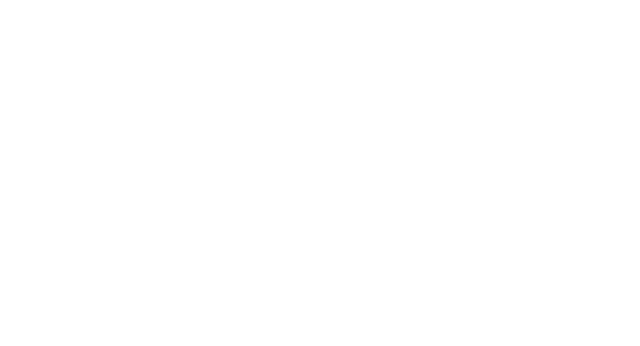
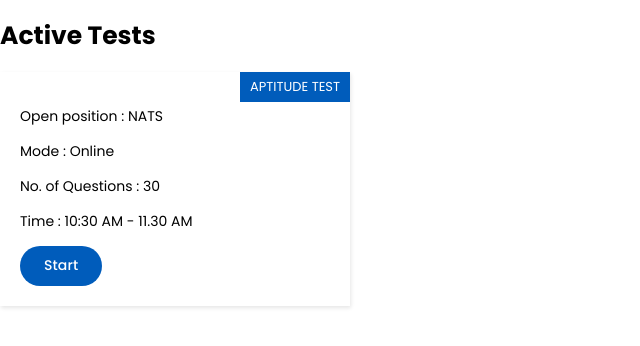
Before and after one commit to sarathcr/hire-assist, an Angular app: page /candidate/test in a window 1280 px wide. Before the commit this address led to /. Shown: the top 346 px of the page, without its empty margins (0-640 px from the left). Built offline with nearby package versions, Linux system fonts and the light colour scheme; a web font is replaced by a local one.

Commit message:
added radio button in assessment component

```diff
--- a/src/app/app.routes.ts
+++ b/src/app/app.routes.ts
@@ -3,12 +3,13 @@ import { Routes } from '@angular/router';
 import { setLayout } from './shared/resolvers/set-layout.resolver';
 import { PageLayout } from './shared/enum/enum';
 import { AssessmentComponent } from './modules/assessment/assessment.component';
+import { CandidateComponent } from './modules/candidate/candidate.component';
 
 export const routes: Routes = [
   { path: '', redirectTo: 'candidate', pathMatch: 'full' },
   {
-    path: 'assessment',
-    component: AssessmentComponent,
+    path: 'candidate',
+    component: CandidateComponent,
     resolve: {
       layout: setLayout(PageLayout.DashBoard),
     },
@@ -17,6 +18,7 @@ export const routes: Routes = [
       {
         path: 'test',
         component: AssessmentComponent,
+        runGuardsAndResolvers: 'always',
         resolve: {
           layout: setLayout(PageLayout.FullScreen),
         },
--- a/src/app/layouts/fullscreen-layout/fullscreen-layout.component.html
+++ b/src/app/layouts/fullscreen-layout/fullscreen-layout.component.html
@@ -1 +1 @@
-<p>fullscreen-layout works!</p>
+<div class="fullscreen__content"><ng-content /></div>
--- a/src/app/modules/assessment/assessment.component.html
+++ b/src/app/modules/assessment/assessment.component.html
@@ -1 +1,2 @@
 <p>assessment works!</p>
+<app-radio-button (onSelect)="onOptionSelect()"></app-radio-button>
--- a/src/app/modules/assessment/assessment.component.ts
+++ b/src/app/modules/assessment/assessment.component.ts
@@ -1,8 +1,9 @@
-import { Component } from '@angular/core';
+import { Component, output } from '@angular/core';
+import { RadioButtonComponent } from '../../shared/components/radio-button/radio-button.component';
 
 @Component({
   selector: 'app-assessment',
-  imports: [],
+  imports: [RadioButtonComponent],
   templateUrl: './assessment.component.html',
   styleUrl: './assessment.component.scss',
 })
@@ -23,4 +24,9 @@ export class AssessmentComponent {
   //       console.error('Failed to enter fullscreen mode:', err);
   //     });
   // }
+  public selectOption = output();
+
+  public onOptionSelect() {
+    this.selectOption.emit();
+  }
 }
```
